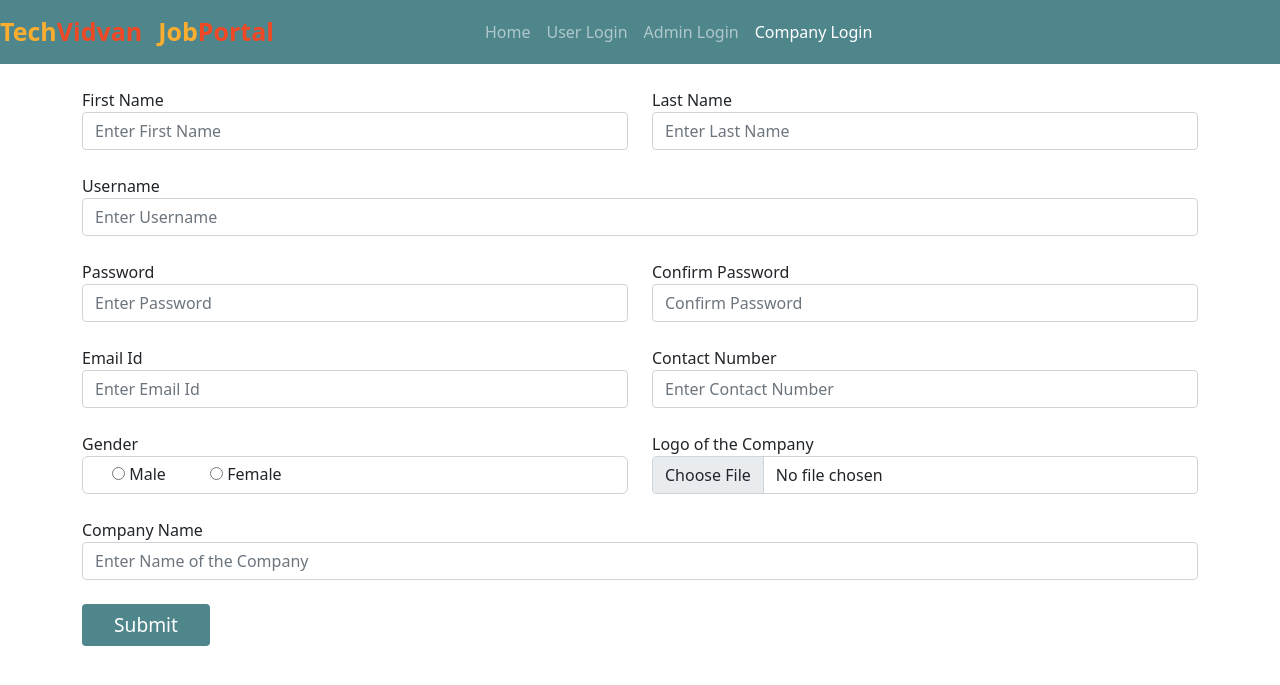
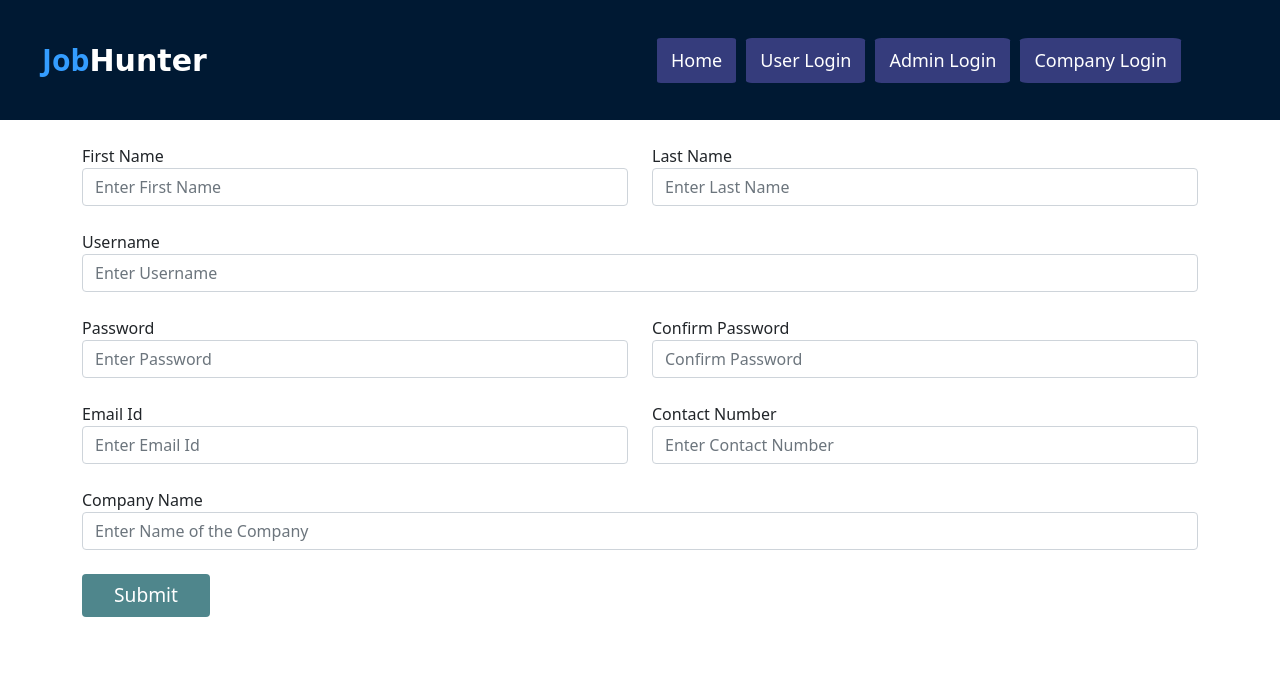
Before and after one commit to kyuubi-9/online_job_portal, a Django app: page /company_signup/ in a window 1280 px wide. Shown: the top 685 px of the page. Run offline with Django 3.2, Linux system fonts and the light colour scheme.

Commit message:
change basic.html

```diff
--- a/JobPortal/settings.py
+++ b/JobPortal/settings.py
@@ -115,3 +115,4 @@ STATICFILES_DIRS = [
 
 MEDIA_ROOT = os.path.join(BASE_DIR, 'jobs/media')
 MEDIA_URL = '/media/'
+DEFAULT_AUTO_FIELD = 'django.db.models.AutoField'
--- a/jobs/templates/basic.html
+++ b/jobs/templates/basic.html
@@ -11,21 +11,41 @@
   <title>{% block title %}{% endblock %}</title>
   <style>
     .navbar {
-      background-color: #4f868c;
+      background-color: rgb(0,25,51);
+      height: 120px;
+      display: flex;
+     justify-content: space-between;
     }
-
     .head1 {
-      color: #FBAD30;
-      font-size: 25px;
+      color: #349dff;
+      font-size: 30px;
       font-weight: bold;
       height: 50px;
+      margin-left: 30px;
     }
 
     .head2 {
-      color: #EF4926;
-      font-size: 25px;
+      color: #ffffff;
+      font-size: 30px;
       font-weight: bold;
+      font-family: cursive;
     }
+
+    .nav-item{
+      font-size: 18px;
+    }
+
+    .menu{
+      background-color: #353c7c;
+      border-radius: 5%;
+      border: 0px;
+      margin: 5px;
+    }
+
+    .navbar-dark .navbar-nav .nav-link{
+      color: white
+    }
+
   </style>
   {% block css %}
   {% endblock %}
@@ -33,9 +53,11 @@
 
 <body>
   <nav class="navbar navbar-expand-lg sticky-top navbar-dark sticky-top">
-      <a class="navbar-brand" href="/"><span class="head1">Tech</span><span class="head2">Vidvan</span></a>
-      <a class="navbar-brand" href="#"><span class="head1">Job</span><span class="head2">Portal</span></a>
-      <div class="container-fluid w-50">
+    <div class="container">
+      <a class="navbar-brand" href="/"><span class="head1">Job</span><span class="head2">Hunter</span></a>
+    </div>
+
+      <div class="container-fluid ">
       <button class="navbar-toggler" type="button" data-bs-toggle="collapse" data-bs-target="#navbarSupportedContent"
         aria-controls="navbarSupportedContent" aria-expanded="false" aria-label="Toggle navigation">
         <span class="navbar-toggler-icon"></span>
@@ -44,20 +66,30 @@
         <ul class="navbar-nav me-auto mb-2 mb-lg-0">
           {% if not request.user.is_authenticated %}
           <li class="nav-item">
+            <button class="menu">
             <a class="nav-link {% block home %} {% endblock %}" aria-current="page" href="/">Home</a>
+          </button>
           </li>
           <li class="nav-item">
+            <button class="menu">
             <a class="nav-link {% block user_login %} {% endblock %}" href="/user_login/">User Login</a>
+          </button>
           </li>
           <li class="nav-item">
+            <button class="menu">
             <a class="nav-link {% block admin_login %} {% endblock %}" href="/admin_login/">Admin Login</a>
+          </button>
           </li>
           <li class="nav-item">
+            <button class="menu">
             <a class="nav-link {% block company_login %} {% endblock %}" href="/company_login/">Company Login</a>
+          </button>
           </li>
           {% else %}
           <li class="nav-item">
+            <button class="menu">
             <a class="nav-link active" href="/logout/">Logout</a>
+          </button>
           </li>
         </ul>
         {% endif %}
@@ -68,7 +100,6 @@
   <script src="https://cdn.jsdelivr.net/npm/bootstrap@5.0.2/dist/js/bootstrap.bundle.min.js"
     integrity="sha384-MrcW6ZMFYlzcLA8Nl+NtUVF0sA7MsXsP1UyJoMp4YLEuNSfAP+JcXn/tWtIaxVXM"
     crossorigin="anonymous"></script>
-
   {% block body %}
   {% endblock %}
 </body>
--- a/jobs/templates/company_homepage.html
+++ b/jobs/templates/company_homepage.html
@@ -53,7 +53,7 @@
                     </div>
                 </div>
 
-                <div class="row mt-4">
+                <!-- <div class="row mt-4">
                     <div class="form-group col-md-6">
                         <label>Gender</label>
                         {% if company.gender == "Male" %}
@@ -86,14 +86,14 @@
                         <label>Logo of the Company</label>
                         <input type="file" class="form-control" name="image" id="image">
                     </div>
-                </div>
+                </div> -->
 
                 <input type="submit" value="Submit" class="btn mt-4" style="background-color: #4f868c; color: white; font-size: larger; width: 8rem;">
             </form>
 
         </div>
         <div class="col-sm-4 mt-5 text-center">
-            <img src="{{company.image.url}}" alt="" width="200px" height="200px">
+            <!-- <img src="{{company.image.url}}" alt="" width="200px" height="200px"> -->
         </div>
     </div>
 </div>
--- a/jobs/templates/company_signup.html
+++ b/jobs/templates/company_signup.html
@@ -48,12 +48,20 @@
         </div>
     </div>
 
-    <div class="row mt-4">
+    <!-- <div class="row mt-4">
         <div class="form-group col-md-6">
             <label>Gender</label>
             <div style="border: 1px solid lightgrey; padding: 5px; border-radius: 6px;">
             <div class="form-check form-check-inline">
-                <input type="radio" class="custom-control-input" name="gender" id="male" value="Male">
+                <label for="female" class="custom-control-label">Female</label>
+            </div>
+        </div>
+        </div>
+        <div class="form-group col-md-6">
+            <label>Logo of the Company</label>
+            <input type="file" class="form-control" name="image" id="image" placeholder="Enter Last Name">
+        </div>
+    </div>        <input type="radio" class="custom-control-input" name="gender" id="male" value="Male">
                 <label for="male" class="custom-control-label">Male</label>
             </div>
             <div class="form-check form-check-inline">
@@ -66,7 +74,7 @@
             <label>Logo of the Company</label>
             <input type="file" class="form-control" name="image" id="image" placeholder="Enter Last Name">
         </div>
-    </div>
+    </div> -->
 
     <div class="row mt-4">
         <div class="form-group col-md-12">
--- a/jobs/templates/job_detail.html
+++ b/jobs/templates/job_detail.html
@@ -7,9 +7,7 @@
 {% block body %}
 <div class="container mt-4 shadow-lg py-3 mb-4">
 <div class="row">
-    <div class="col-md-5">
-        <img src="{{job.image.url}}" alt="" width="350px" height="250px">
-    </div>
+
     <div class="col-md-6">
         <h2>{{job.title}}</h2>
         <p>{{job.company.company_name}}</p>
@@ -18,7 +16,7 @@
         <br>
         <strong>Salary: <i class="fa fa-inr mr-2"></i>₹ {{job.salary}}/month</strong>
         <div class="mt-3">
-            <a href="/job_apply/{{job.id}}/" class="btn btn-danger">Apply For The Job</a>
+            <a href="/job_apply/{{job.id}}/" class="btn btn-danger">Apply For The Job</a>S
         </div>
     </div>
 </div>
--- a/jobs/templates/signup.html
+++ b/jobs/templates/signup.html
@@ -55,10 +55,10 @@
             </div>
         </div>
         </div>
-        <div class="form-group col-md-6">
+        <!-- <div class="form-group col-md-6">
             <label>Profile Picture</label>
             <input type="file" class="form-control" name="image" id="image" placeholder="Enter Last Name">
-        </div>
+        </div> -->
     </div>
     <br>
 <input type="submit" value="Submit" class="btn" style="background-color: #4f868c; color: white; font-size: larger; width: 8rem;">
--- a/jobs/templates/user_homepage.html
+++ b/jobs/templates/user_homepage.html
@@ -72,10 +72,10 @@
                         </div>
                         {% endif %}
                     </div>
-                    <div class="form-group col-md-6">
+                    <!-- <div class="form-group col-md-6">
                         <label>Profile Photo</label>
                         <input type="file" class="form-control mt-2" name="image" id="image">
-                    </div>
+                    </div> -->
                 </div>
 
                 <input type="submit" value="Submit" class="btn mt-4" accept="image/*" style="background-color: #4f868c; color: white; font-size: larger; width: 8rem;">
@@ -83,7 +83,7 @@
 
         </div>
         <div class="col-sm-4 mt-5 text-center">
-            <img src="{{applicant.image.url}}" alt="" width="200px" height="200px">
+            <!-- <img src="{{applicant.image.url}}" alt="" width="200px" height="200px"> -->
         </div>
     </div>
 </div>
--- a/jobs/views.py
+++ b/jobs/views.py
@@ -3,7 +3,7 @@ from . models import *
 from django.contrib.auth.models import User
 from django.contrib.auth import authenticate, login, logout
 from datetime import date
-
+from django.contrib import messages
 def index(request):
     return render(request, "index.html")
 
@@ -46,8 +46,8 @@ def user_homepage(request):
         applicant.user.save()
 
         try:
-            image = request.FILES['image']
-            applicant.image = image
+            # image = request.FILES['image']
+            # applicant.image = image
             applicant.save()
         except:
             pass
@@ -95,23 +95,24 @@ def all_applicants(request):
 
 def signup(request):
     if request.method=="POST":
-        print("in signup page")
         username = request.POST['email']
+        email = username
         first_name=request.POST['first_name']
         last_name=request.POST['last_name']
         password1 = request.POST['password1']
         password2 = request.POST['password2']
         phone = request.POST['phone']
         gender = request.POST['gender']
-        image = request.FILES['image']
+        # image = request.FILES['image']
 
-        print()
         if password1 != password2:
             messages.error(request, "Passwords do not match.")
             return redirect('/signup')
 
-        user = User.objects.create_user(first_name=first_name, last_name=last_name, username=username, password=password1)
-        applicants = Applicant.objects.create(user=user, phone=phone, gender=gender, image=image, type="applicant")
+        user = User.objects.create_user(first_name=first_name, last_name=last_name, email=email, username=username, password=password1)
+        applicants = Applicant.objects.create(user=user, phone=phone, gender=gender,type="applicant")
+        # applicants = Applicant.objects.create(user=user, phone=phone, gender=gender, image=image, type="applicant")
+
         user.save()
         applicants.save()
         return render(request, "user_login.html")
@@ -126,6 +127,8 @@ def company_signup(request):
         password1 = request.POST['password1']
         password2 = request.POST['password2']
         phone = request.POST['phone']
+        # gender = request.POST['gender']
+        # image = request.FILES['image']
         company_name = request.POST['company_name']
 
         if password1 != password2:
@@ -133,7 +136,9 @@ def company_signup(request):
             return redirect('/signup')
 
         user = User.objects.create_user(first_name=first_name, last_name=last_name, email=email, username=username, password=password1)
-        company = Company.objects.create(user=user, phone=phone,company_name=company_name, type="company", status="pending")
+        company = Company.objects.create(user=user, phone=phone, company_name=company_name, type="company", status="pending")
+        # company = Company.objects.create(user=user, phone=phone, gender=gender, image=image, company_name=company_name, type="company", status="pending")
+
         user.save()
         company.save()
         return render(request, "company_login.html")
@@ -164,19 +169,19 @@ def company_homepage(request):
         first_name=request.POST['first_name']
         last_name=request.POST['last_name']
         phone = request.POST['phone']
-        gender = request.POST['gender']
+        # gender = request.POST['gender']
 
         company.user.email = email
         company.user.first_name = first_name
         company.user.last_name = last_name
         company.phone = phone
-        company.gender = gender
+        # company.gender = gender
         company.save()
         company.user.save()
 
         try:
-            image = request.FILES['image']
-            company.image = image
+            # image = request.FILES['image']
+            # company.image = image
             company.save()
         except:
             pass
@@ -198,7 +203,9 @@ def add_job(request):
         description = request.POST['description']
         user = request.user
         company = Company.objects.get(user=user)
-        job = Job.objects.create(company=company, title=title,start_date=start_date, end_date=end_date, salary=salary, image=company.image, experience=experience, location=location, skills=skills, description=description, creation_date=date.today())
+        # job = Job.objects.create(company=company, title=title,start_date=start_date, end_date=end_date, salary=salary, image=company.image, experience=experience, location=location, skills=skills, description=description, creation_date=date.today())
+        job = Job.objects.create(company=company, title=title,start_date=start_date, end_date=end_date, salary=salary, experience=experience, location=location, skills=skills, description=description, creation_date=date.today())
+
         job.save()
         alert = True
         return render(request, "add_job.html", {'alert':alert})
@@ -248,8 +255,8 @@ def company_logo(request, myid):
         return redirect("/company_login")
     job = Job.objects.get(id=myid)
     if request.method == "POST":
-        image = request.FILES['logo']
-        job.image = image
+        # image = request.FILES['logo']
+        # job.image = image
         job.save()
         alert = True
         return render(request, "company_logo.html", {'alert':alert})
```
Also changed, not shown: jobs/models.py (+4 -4 lines), jobs/templates/accepted_companies.html (+4 -4 lines), jobs/templates/all_companies.html (+4 -4 lines), jobs/templates/pending_companies.html (+4 -4 lines), jobs/templates/rejected_companies.html (+4 -4 lines), jobs/media/index_B5r1LD0.jpeg (added), jobs/media/index_rj37yGG.jpeg (added), jobs/migrations/0001_initial.py, 1 other file.
